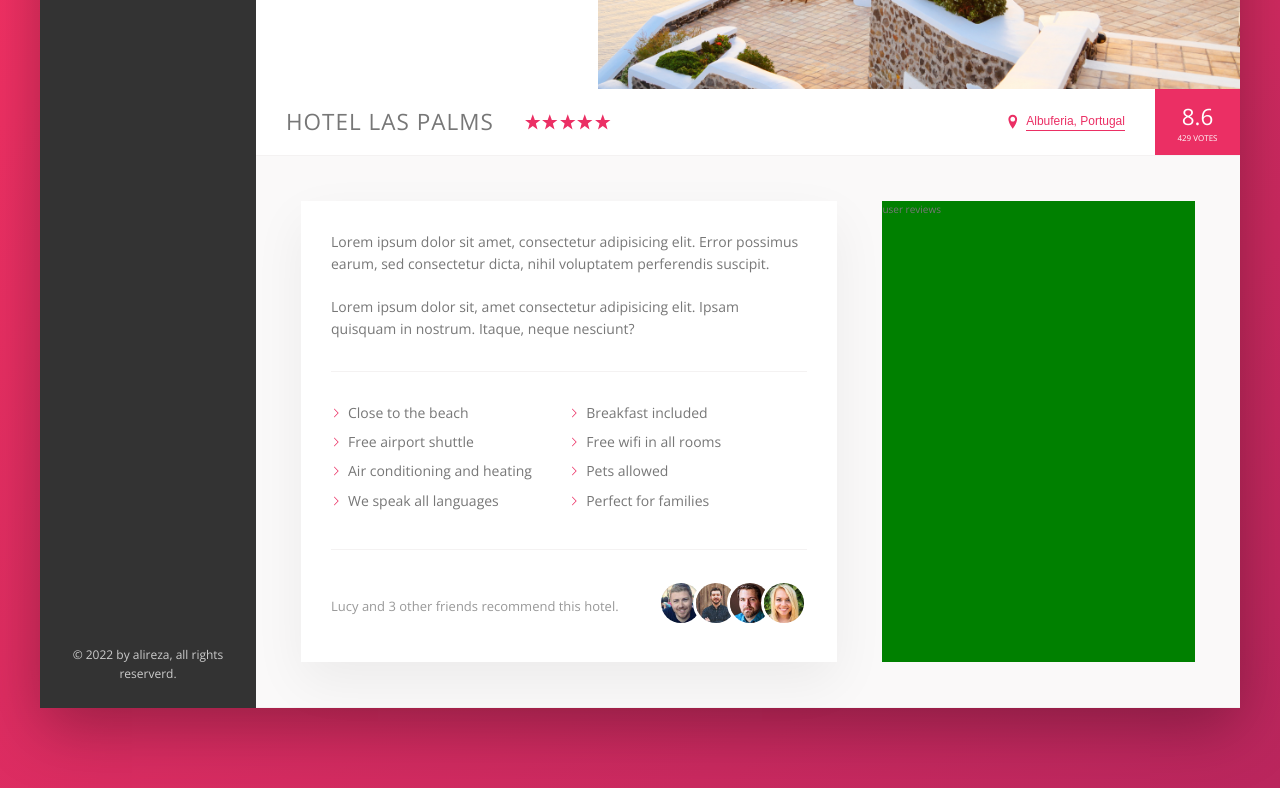
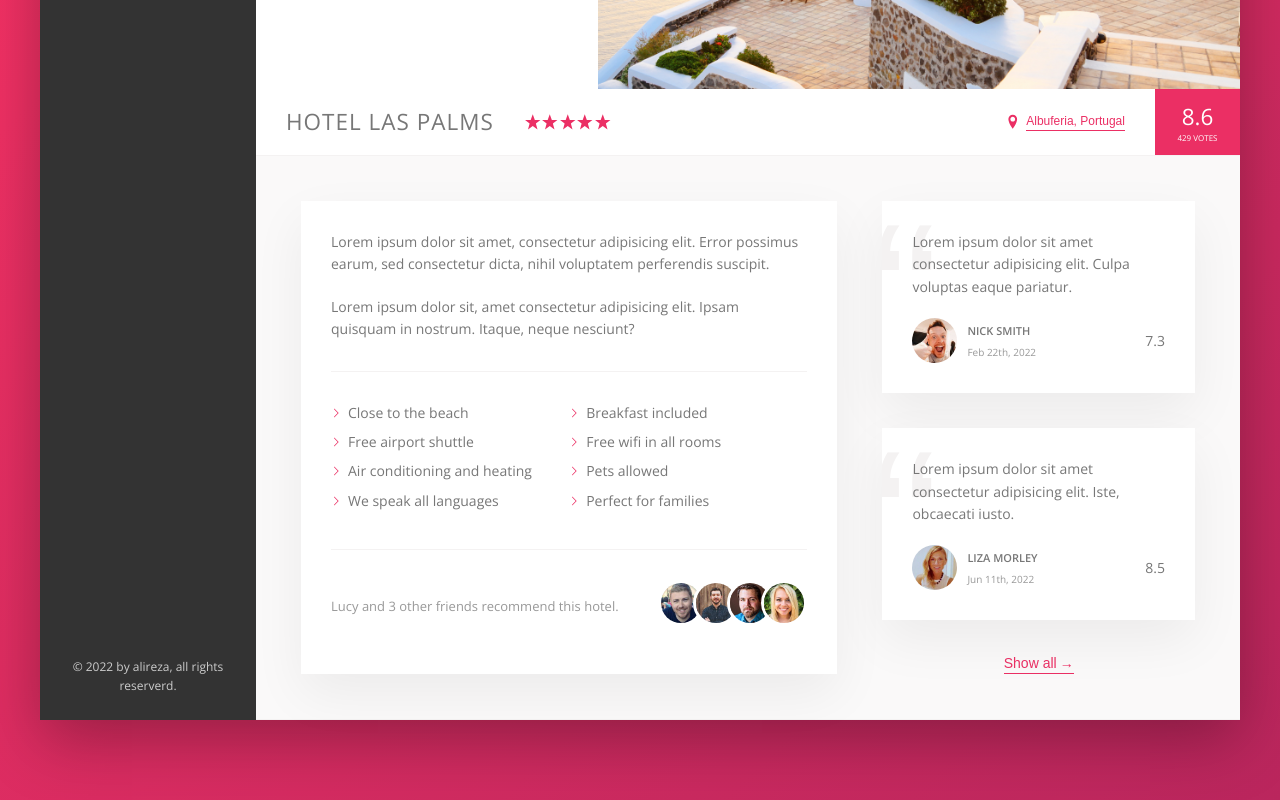
Before and after one commit to Alirezayoom/trillo, a website: page index.html in a window 1280 px wide. Shown: the part 446-1246 px from the top of the page. Drawn offline with nearby package versions, Linux system fonts and the light colour scheme.

Commit message:
style added to review section

```diff
--- a/index.html
+++ b/index.html
@@ -249,7 +249,46 @@
               </div>
             </div>
 
-            <div class="user-reviews">user reviews</div>
+            <div class="user-reviews">
+              <figure class="review">
+                <blockquote class="review__text">
+                  Lorem ipsum dolor sit amet consectetur adipisicing elit. Culpa
+                  voluptas eaque pariatur.
+                </blockquote>
+                <figcaption class="review__user">
+                  <img
+                    src="img/user-1.jpg"
+                    alt="User 1"
+                    class="review__photo"
+                  />
+                  <div class="review__user-box">
+                    <p class="review__user-name">Nick Smith</p>
+                    <p class="review__user-date">Feb 22th, 2022</p>
+                  </div>
+                  <div class="reveiw__rating">7.3</div>
+                </figcaption>
+              </figure>
+
+              <figure class="review">
+                <blockquote class="review__text">
+                  Lorem ipsum dolor sit amet consectetur adipisicing elit. Iste,
+                  obcaecati iusto.
+                </blockquote>
+                <figcaption class="review__user">
+                  <img
+                    src="img/user-2.jpg"
+                    alt="User 1"
+                    class="review__photo"
+                  />
+                  <div class="review__user-box">
+                    <p class="review__user-name">Liza Morley</p>
+                    <p class="review__user-date">Jun 11th, 2022</p>
+                  </div>
+                  <div class="reveiw__rating">8.5</div>
+                </figcaption>
+              </figure>
+              <button class="btn-inline">Show all<span>&rarr;</span></button>
+            </div>
           </div>
         </main>
       </div>
--- a/sass/_components.scss
+++ b/sass/_components.scss
@@ -273,8 +273,17 @@
   cursor: pointer;
   transition: all 0.2s;
 
+  & span {
+    margin-left: 3px;
+    transition: margin-left all 0.2s;
+  }
+
   &:hover {
     color: var(--color-grey-dark-1);
+
+    span {
+      margin-left: 8px;
+    }
   }
   &:focus {
     outline: none;
@@ -361,3 +370,64 @@
     }
   }
 }
+
+.review {
+  background-color: #fff;
+  box-shadow: var(--shadow-light);
+  padding: 3rem;
+  margin-bottom: 3.5rem;
+  position: relative;
+  overflow: hidden;
+
+  &__text {
+    margin-bottom: 2rem;
+    z-index: 10;
+    position: relative;
+  }
+
+  &__user {
+    display: flex;
+    align-items: center;
+  }
+
+  &__photo {
+    height: 4.5rem;
+    width: 4.5rem;
+    border-radius: 50%;
+  }
+
+  &__user-box {
+    margin-right: auto;
+    margin-left: 1rem;
+  }
+
+  &__user-name {
+    font-size: 1.1rem;
+    font-weight: 600;
+    text-transform: uppercase;
+    margin-bottom: 0.4rem;
+  }
+
+  &__user-date {
+    font-size: 1rem;
+    color: var(--color-grey-dark-3);
+  }
+
+  &__rating {
+    color: var(--color-primary);
+    font-size: 2.2rem;
+    font-weight: 300;
+  }
+
+  &::before {
+    content: "\201c";
+    position: absolute;
+    line-height: 1;
+    top: -0.7rem;
+    left: -1rem;
+    font-size: 20rem;
+    color: var(--color-grey-light-2);
+    font-family: Helvetica, sans-serif;
+    z-index: 1;
+  }
+}
--- a/sass/_layout.scss
+++ b/sass/_layout.scss
@@ -38,6 +38,7 @@
 }
 
 .detail {
+  font-size: 1.4rem;
   display: flex;
   padding: 4.5rem;
   background-color: var(--color-grey-light-1);
@@ -46,7 +47,6 @@
 }
 
 .description {
-  font-size: 1.4rem;
   background-color: #fff;
   padding: 3rem;
   box-shadow: var(--shadow-light);
@@ -55,6 +55,9 @@
 }
 
 .user-reviews {
-  background-color: green;
   flex: 1;
+
+  display: flex;
+  flex-direction: column;
+  align-items: center;
 }
```
Also changed, not shown: css/style.css.
